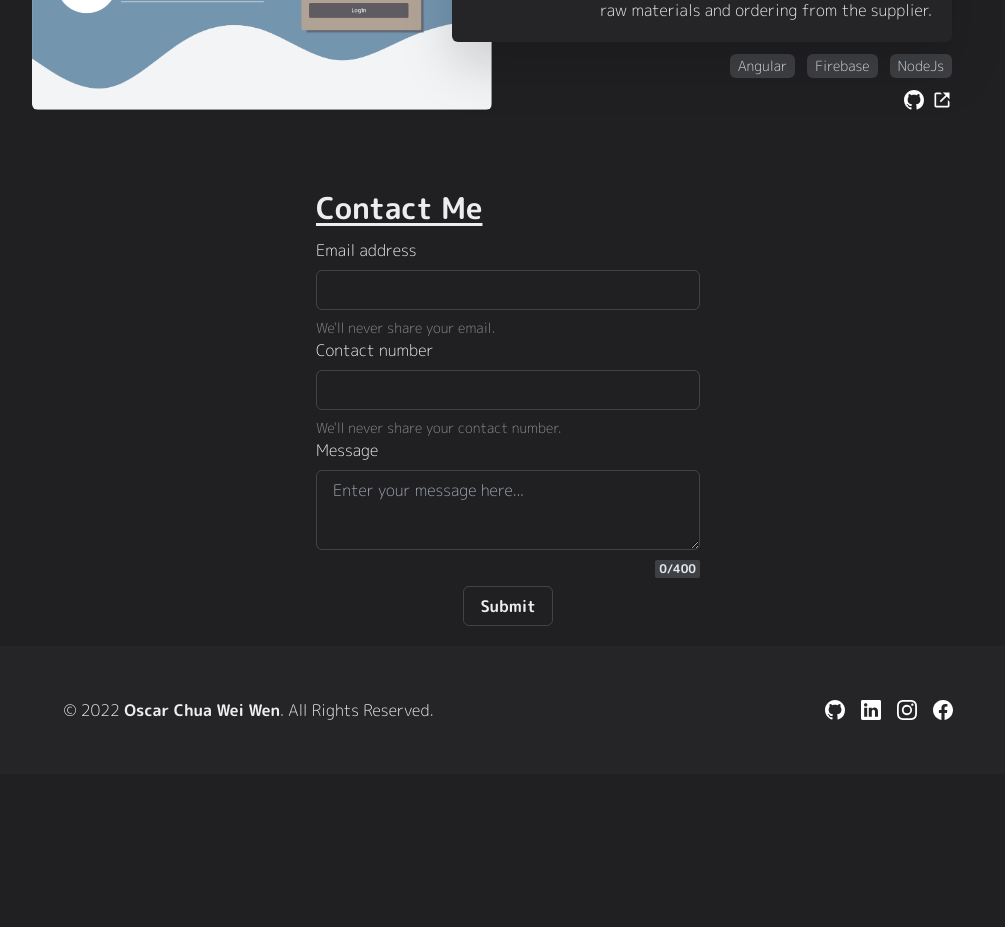
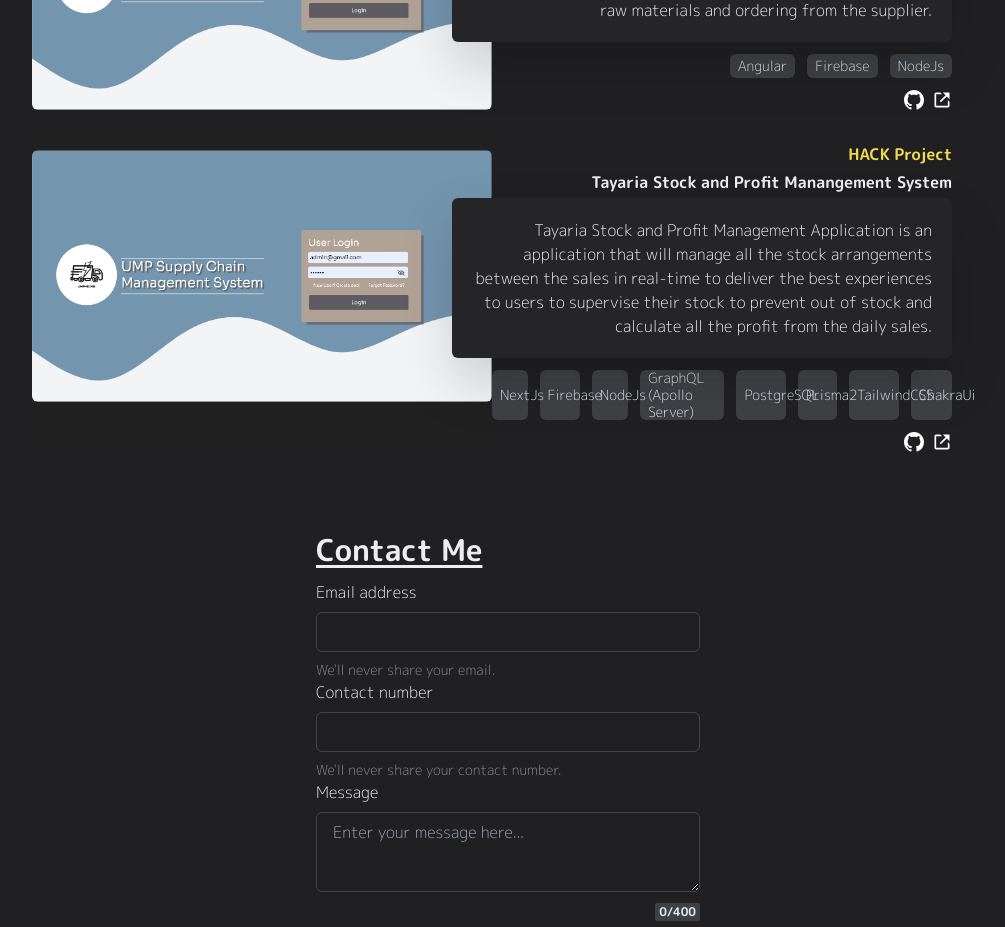
Before and after one commit to oscarchuaweiwen-fsd/oscar-portfolio, a Next.js app: page / in a window 1280 px wide. Shown: the part 1680-2607 px from the top of the page, without its empty margins (132-1137 px from the left). Before the commit the page ends 2454 px from the top, so only its background shows below. Built offline with nearby package versions, Linux system fonts and the light colour scheme.

Commit message:
Update work.js

```diff
--- a/components/work.js
+++ b/components/work.js
@@ -45,6 +45,17 @@
         "https://github.com/oscarchuaweiwen-fsd/-Angular-UMPCafeSupplyChainManagementSystem",
       websiteLink: "https://ump-cafe-supply-chain.web.app/",
     },
+    {
+      category: "HACK Project",
+      title: "Tayaria Stock and Profit Manangement System",
+      description:
+        "Tayaria Stock and Profit Management Application is an application that will manage all the stock arrangements between the sales in real-time to deliver the best experiences to users to supervise their stock to prevent out of stock and calculate all the profit from the daily sales.",
+      techStack: ["NextJs", "Firebase", "NodeJs","GraphQL (Apollo Server)", "PostgreSQL", "Prisma2", "TailwindCSS","ChakraUi"],
+      pictureURL: "./project1.png",
+      githubLink:
+        "https://github.com/oscarchuaweiwen-fsd/-Angular-UMPCafeSupplyChainManagementSystem",
+      websiteLink: "https://ump-cafe-supply-chain.web.app/",
+    }
   ];
 
   return (
```
